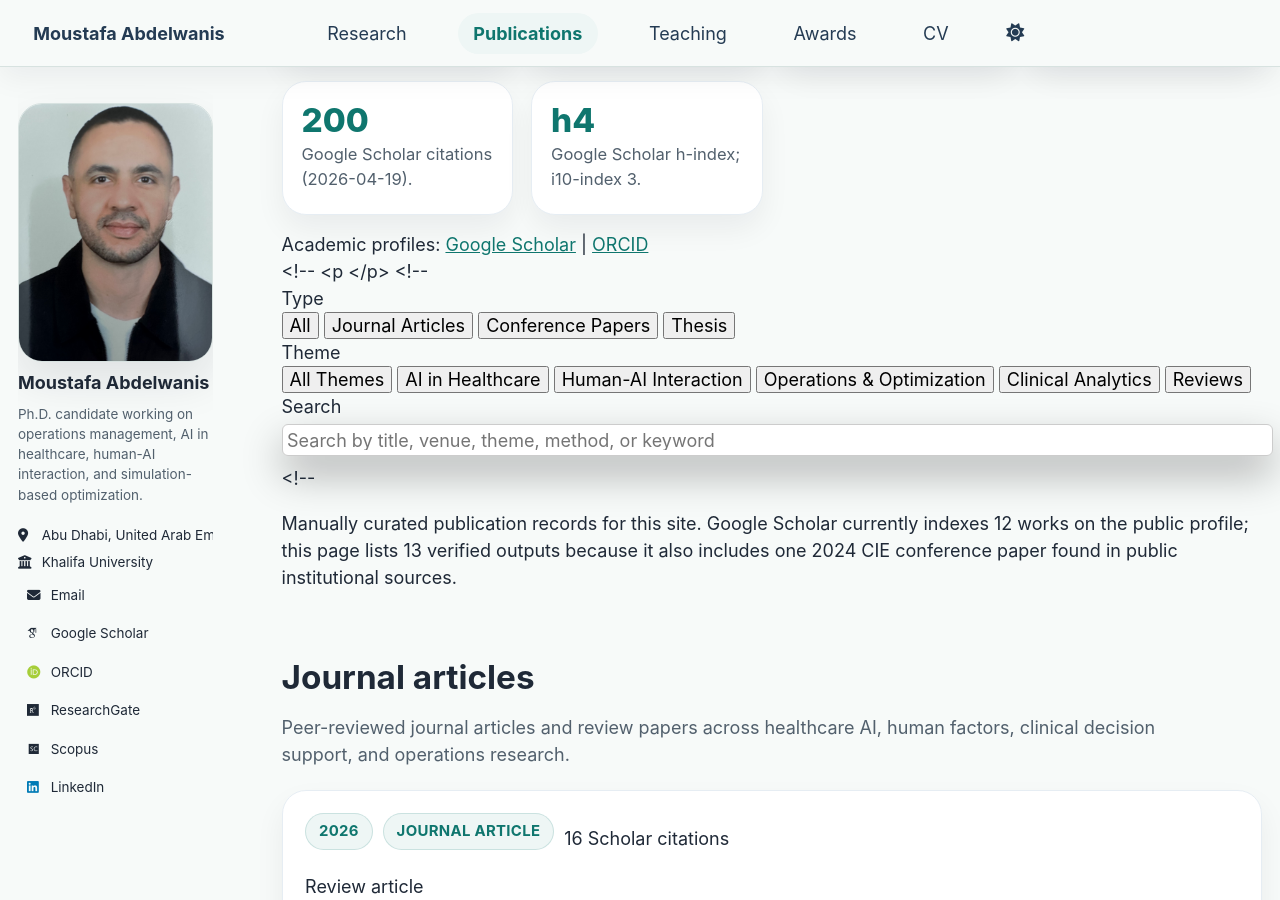
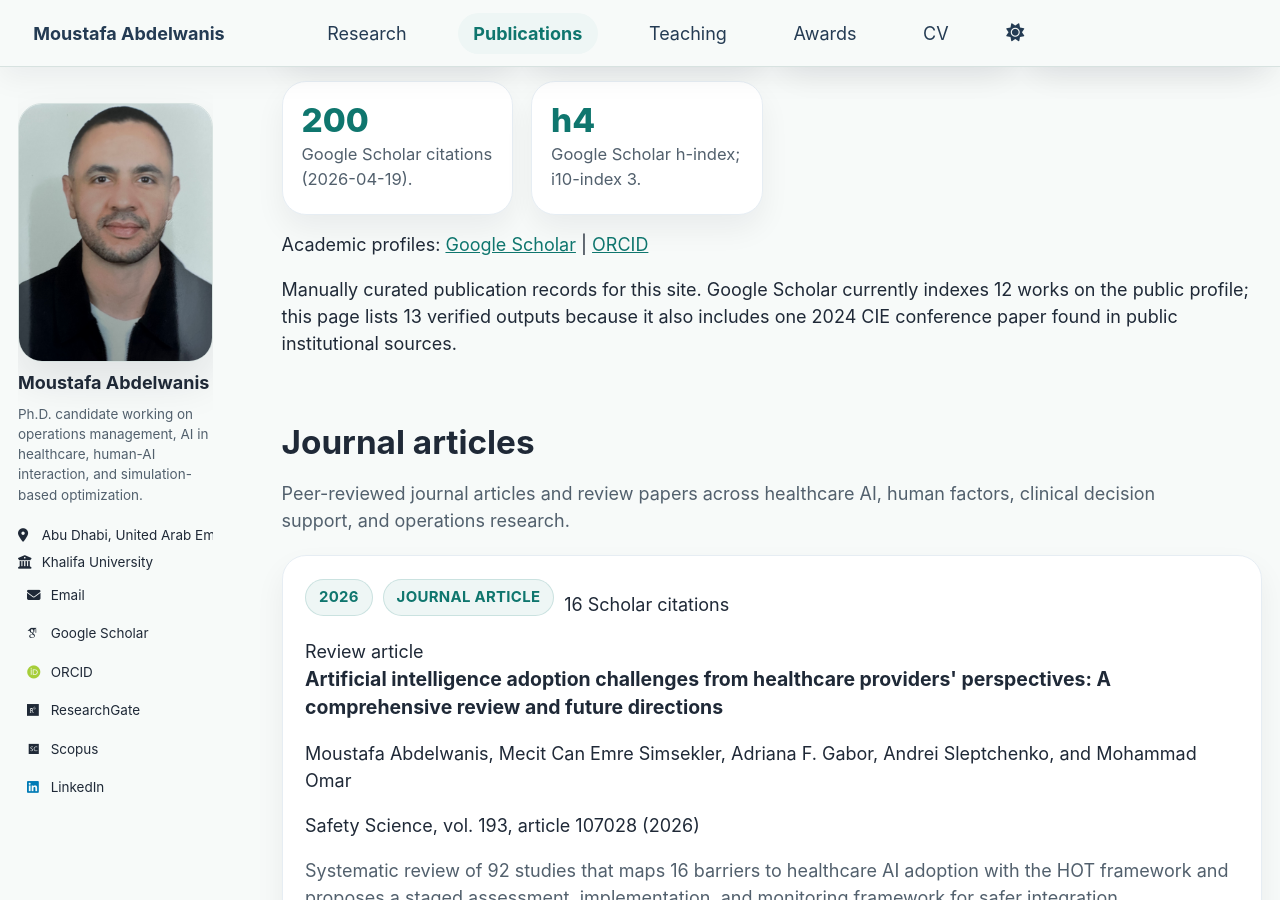
Before and after one commit to abdelwanismoustafa/abdelwanismoustafa.github.io, a Jekyll site: the page built from _pages/publications.md, in a window 1280 px wide and 900 px high, scrolled down 633 px. Built offline with Jekyll 4.4.1, drawn with Linux system fonts in a browser that asks for light colours; some web fonts are replaced; a script bundle is joined from its source files by our own code; library files that are not in the unit come from our copies.

Commit message:
Update publications.md

```diff
--- a/_pages/publications.md
+++ b/_pages/publications.md
@@ -71,38 +71,6 @@ author_profile: true
     <span class="profiles-separator">|</span>
     <a href="{{ pub_data.profiles.orcid_url }}">{{ pub_data.profiles.orcid_label }}</a>
   </div>
-<!--
-  <p </p>
-<!--
-  <div class="pub-toolbar" role="group" aria-label="Publication filters">
-    <div class="pub-filter-group">
-      <span class="toolbar-label">Type</span>
-      <div class="pub-filter-row">
-        <button class="filter-chip is-active" type="button" data-filter-group="type" data-filter-value="all">All</button>
-        <button class="filter-chip" type="button" data-filter-group="type" data-filter-value="journal">Journal Articles</button>
-        <button class="filter-chip" type="button" data-filter-group="type" data-filter-value="conference">Conference Papers</button>
-        <button class="filter-chip" type="button" data-filter-group="type" data-filter-value="thesis">Thesis</button>
-      </div>
-    </div>
-
-    <div class="pub-filter-group">
-      <span class="toolbar-label">Theme</span>
-      <div class="pub-filter-row">
-        <button class="filter-chip is-active" type="button" data-filter-group="theme" data-filter-value="all">All Themes</button>
-        <button class="filter-chip" type="button" data-filter-group="theme" data-filter-value="ai-healthcare">AI in Healthcare</button>
-        <button class="filter-chip" type="button" data-filter-group="theme" data-filter-value="human-ai">Human-AI Interaction</button>
-        <button class="filter-chip" type="button" data-filter-group="theme" data-filter-value="operations-optimization">Operations &amp; Optimization</button>
-        <button class="filter-chip" type="button" data-filter-group="theme" data-filter-value="clinical-analytics">Clinical Analytics</button>
-        <button class="filter-chip" type="button" data-filter-group="theme" data-filter-value="reviews">Reviews</button>
-      </div>
-    </div>
-
-    <div class="pub-search-block">
-      <label class="toolbar-label" for="pub-search">Search</label>
-      <input id="pub-search" class="pub-search" type="search" placeholder="Search by title, venue, theme, method, or keyword" autocomplete="off" />
-    </div>
-    <!--
-    </div>
 
   <p class="pub-note-banner">{{ pub_data.analytics.note }}</p>
 
```
